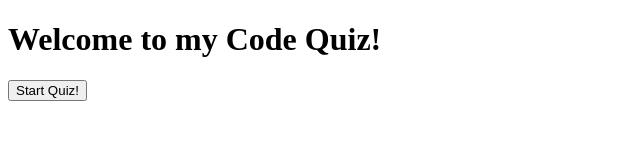
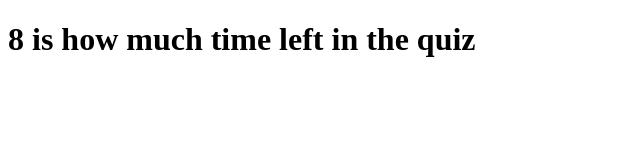
Before and after one commit to Thewa55/CodeQuiz, a plain HTML site: page index.html in a window 1280 px wide. Both pictures are taken after a click on the button "Start Quiz!". Shown: the whole page, without its empty margins (0-640 px from the left). Drawn offline with Linux system fonts and the light colour scheme.

Commit message:
Added CSS file for styling later, added timer and hide button function

```diff
--- a/index.html
+++ b/index.html
@@ -7,7 +7,7 @@
     <title>Document</title>
 </head>
 <body>
-    <h1> Welcome to my Code Quiz!</h1>
+    <h1 id = "header"> </h1>
     <div>
         <button id = "start">
             Start Quiz!
--- a/script.js
+++ b/script.js
@@ -1,37 +1,57 @@
 var startBut = document.querySelector("#start")
+var headerEl = document.querySelector("#header")
+var quizTimer = 10
+
+
 
 var codingPool = {
-  "codingPool": [
+  "codingQuest": [
     {
       "question": "Question 1 here",
       "sel": [
-        "answer 1",
-        "answer 2",
-        "answer 3",
-        "answer 4"
+        "answer 1a",
+        "answer 2a",
+        "answer 3a",
+        "answer 4a"
       ],
-      "answer": "answer 1"
+      "answer": "answer 1a"
     },
     {
       "question": "Question 2 here",
       "sel": [
-        "answer 1",
-        "answer 2",
-        "answer 3",
-        "answer 4"
+        "answer 1b",
+        "answer 2b",
+        "answer 3b",
+        "answer 4b"
         ],
-      "answer": "answer 2"
+      "answer": "answer 2b"
     },
     {
       "question": "Question 3 here",
       "sel": [
-        "answer 1",
-        "answer 2",
-        "answer 3",
-        "answer 4"
+        "answer 1c",
+        "answer 2c",
+        "answer 3c",
+        "answer 4c"
         ],
-      "answer": "answer 3"
+      "answer": "answer 3c"
       }
-
   ]
 }
+
+
+headerEl.textContent = "Welcome to the code quiz!"
+
+function quizStart() {
+    startBut.setAttribute("style", "visibility: hidden");
+    var timerInterval = setInterval(function() {
+      quizTimer--;
+      headerEl.textContent = quizTimer + " is how much time left in the quiz";
+      if(quizTimer === 0) {
+        clearInterval(timerInterval);
+        headerEl.textContent = "Quiz is done!"
+      }
+    }, 1000);
+  }
+
+startBut.addEventListener("click", quizStart)
```
Also changed, not shown: style.css (added).
